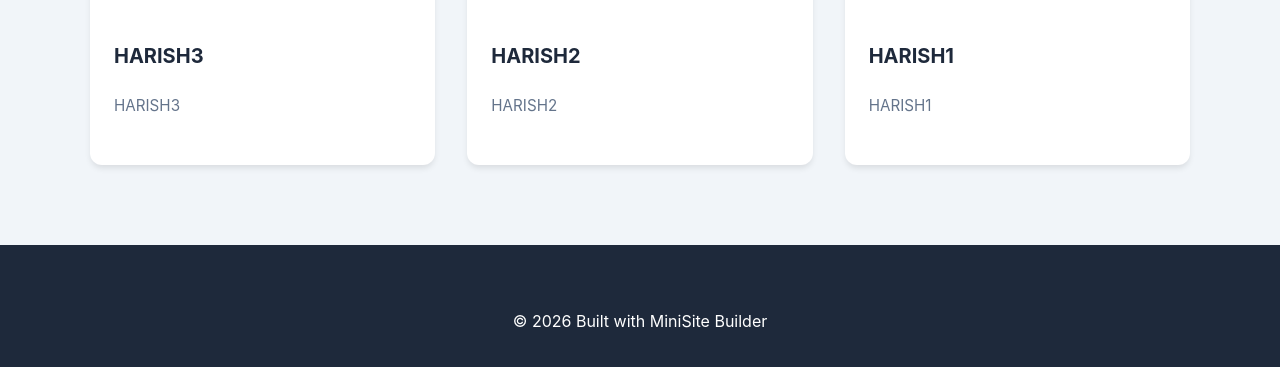
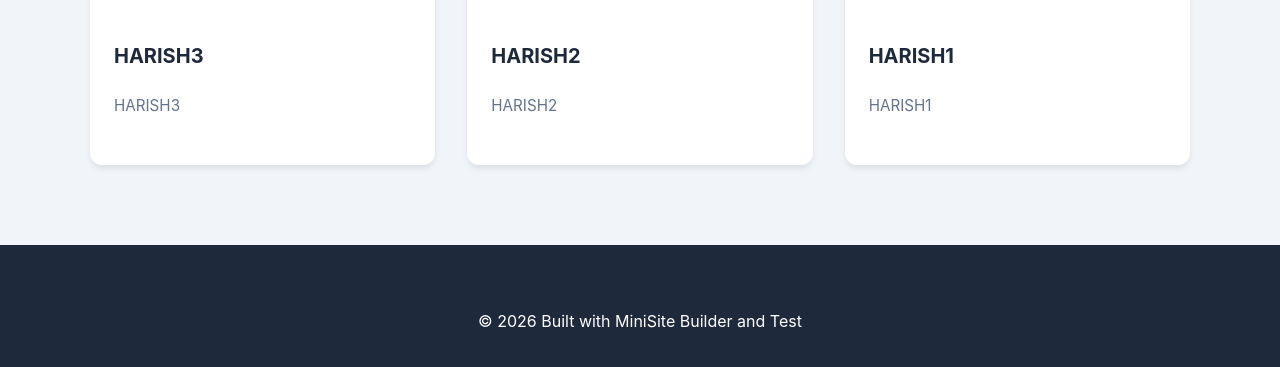
Before and after one commit to HARISH-AHAMED/harish, a plain HTML site: page index.html in a window 1280 px wide. Shown: the part 1214-1581 px from the top of the page. Drawn offline with Linux system fonts and the light colour scheme.

Commit message:
Update footer text to include 'and Test'

```diff
--- a/index.html
+++ b/index.html
@@ -70,7 +70,7 @@
                     </section>
 
     <footer style="text-align: center; padding: 3rem; background: #1e293b; color: white; margin-top: auto;">
-        <p>&copy; 2026 Built with MiniSite Builder</p>
+        <p>&copy; 2026 Built with MiniSite Builder and Test</p>
     </footer>
 </body>
 </html>
```
